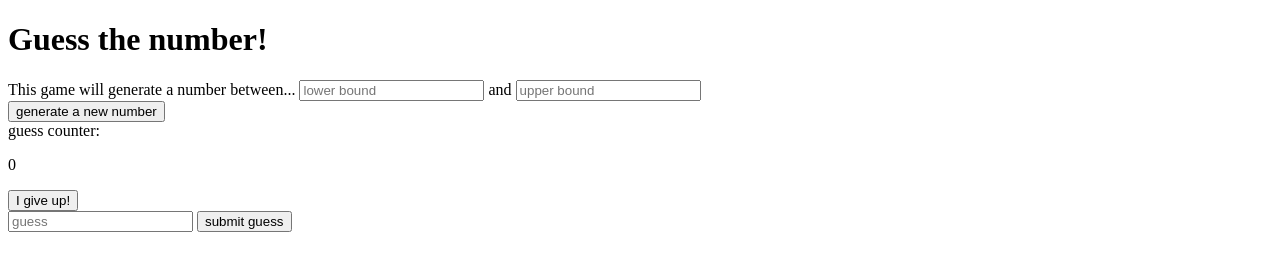
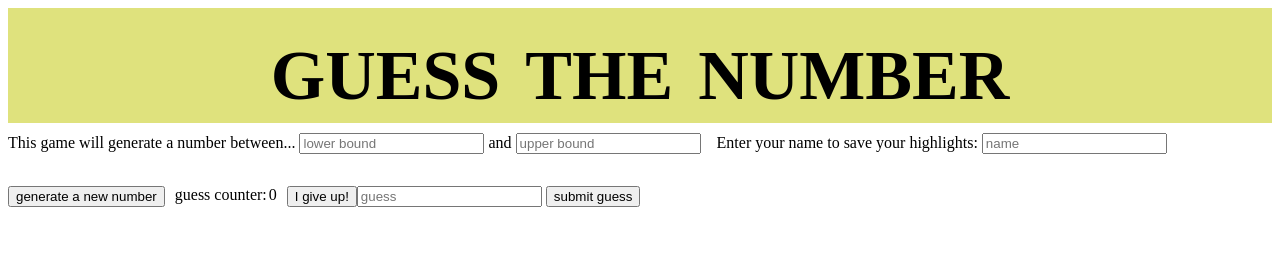
Before and after one commit to awoolfson/guess-the-number, a plain HTML site: page index.html in a window 1280 px wide. Drawn offline with Linux system fonts and the light colour scheme; files that its build step writes are made by us from their sources.

Commit message:
basic css added

```diff
--- a/css/style.css
+++ b/css/style.css
@@ -0,0 +1,42 @@
+h1 {
+    font-size: 100px;
+    font-variant: small-caps;
+
+    margin: auto;
+    margin-bottom: 10px;
+    margin-right: 0px;
+    margin-left: 0px;
+
+    width: 100%;
+    text-align: center;
+
+    background-color: rgb(223, 226, 125);
+
+}
+
+#getRangeInputs {
+    color: black;
+}
+
+#guessCounter {
+    display: flex;
+    margin-left: 10px;
+    margin-right: 10px;
+}
+
+#counter {
+    margin-left: 2px;
+}
+
+.settings-box {
+    margin-bottom: 2em;
+    display: flex;
+}
+
+.game-box {
+    display: flex;
+}
+
+#getNameInput {
+    margin-left: 1em;
+}
--- a/guess-the-number.js
+++ b/guess-the-number.js
@@ -8,9 +8,21 @@ TODO:
     -handle different users
 */
 
+let highlights = [];
+let guessCount = 0;
+let currentNumber;
 
-let guessCount=0;
-let currentNumber;
+function startRound() {
+    generateNumber()
+}
+
+function endRound(round) {
+    if (round.guessedRight) {
+
+    } else {
+
+    }
+}
 
 function generateNumber() {
     //starts a round
@@ -18,7 +30,7 @@ function generateNumber() {
     let upperBound = parseInt(document.getElementById("upper-bound-input").value);
     currentNumber = randInt(lowerBound, upperBound);
 
-    let signs = decideSign(lowerBound, upperBound);
+    let signs = decideSigns(lowerBound, upperBound);
     document.getElementById("numberReveal").innerHTML
     = `${lowerBound}` + " " + signs[0] +  " ? " + signs[1] + " " + `${upperBound}`;
 
@@ -29,7 +41,7 @@ function generateNumber() {
     document.getElementById("messages").innerHTML = "";
 }
 
-function decideSign(lower, upper) {
+function decideSigns(lower, upper) {
     //logic for signs used in numberReveal element
     let signs = ["", ""];
     if (lower > upper) {
@@ -70,16 +82,19 @@ function updateGuessCounter() {
 function correctGuessSequence() {
     let totalGuesses = guessCount;
     let guessGrammar = "";
-    if (totalGuesses==1) {
-        guessGrammar="guess";
+    if (totalGuesses == 1) {
+        guessGrammar = "guess";
     } else {
-        guessGrammar="guesses";
+        guessGrammar = "guesses";
     }
     document.getElementById("messages").innerHTML
     = "Correct! You got it in " + String(totalGuesses)
     + " " + guessGrammar + ", press \"generate a new number\" to go again!";
 
-    //endRound();
+    endRound({
+        guessedRight: true,
+        totalGuesses: totalGuesses,
+    });
 }
 
 function giveUp() {
@@ -111,10 +126,8 @@ function giveUp() {
     + `${guessCount}` + " "
     + timesGrammar + ". Press \"generate a new number\" to try again."
 
-    //endRound();
+    endRound({
+        guessedRight: false,
+        totalGuesses: guessCount
+    });
 }
-
-function endRound() {
-    //change to the in between rounds state
-
-}
--- a/index.html
+++ b/index.html
@@ -6,24 +6,34 @@
     <meta name="viewport" content="width=device-width, initial-scale=1.0">
     <title>Number Guessing Game</title>
     <script src="guess-the-number.js"></script>
-    <link rel="stylesheet" href="style.css">
+    <link rel="stylesheet" href="css/style.css">
 </head>
 <body>
     <h1>
-        Guess the number!
+        guess the number
     </h1>
+
+    <div class="settings-box">
         <div id="getRangeInputs">
             This game will generate a number between...
             <input type="number" placeholder="lower bound" name="lower bound" id="lower-bound-input">
             and
             <input type="number" placeholder="upper bound" name="upper bound" id="upper-bound-input">
         </div>
+
+        <div id="getNameInput">
+            Enter your name to save your highlights:
+            <input type="text" placeholder="name" name="name input" id="name-input">
+        </div>
+    </div>
+
+    <div class="game-box">
         <div id="generateNumber">
             <button id="generate-button" onclick="generateNumber()">generate a new number</button>
+        </div>
         <div id="guessCounter">
-        guess counter:
-        <p id="counter">0</p>
-    </div>
+            <div>guess counter:</div>
+            <div id="counter"> 0</div>
         </div>
         <div id="revealNumber">
             <button id="generate-button" onclick="giveUp()">I give up!</button>
@@ -35,10 +45,10 @@
         <div id="messages">
         </div>
         <div id="numberReveal">
-
         </div>
         <div id="currentNumber">
+        </div>
+    </div>
 
-    </div>
 </body>
 </html>
```
Lines whose indentation alone changed are shown as unchanged.
